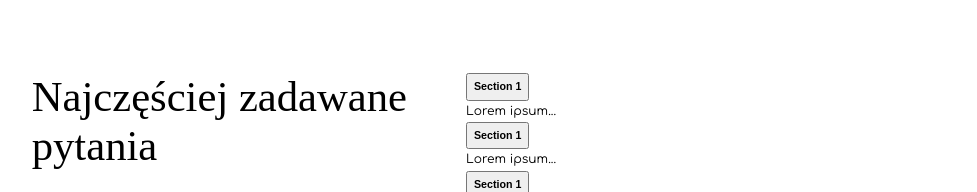
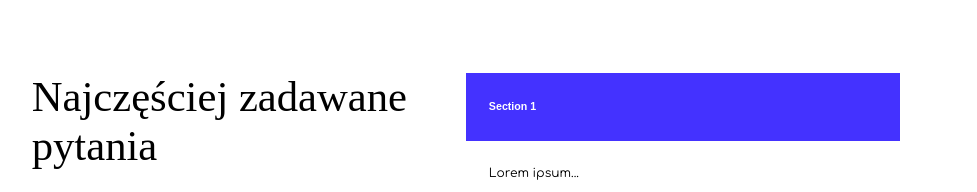
Before and after one commit to MrEyelet/empress, a plain HTML site: page index.html in a window 1280 px wide. Shown: the part 755-947 px from the top of the page, without its empty margins (174-1151 px from the left). Drawn offline with Linux system fonts and the light colour scheme; a web font is replaced by a local one.

Commit message:
accordion style

```diff
--- a/index.html
+++ b/index.html
@@ -68,7 +68,7 @@
             <div class="section__col">
               <ul class="accordion">
                 <li class="accordion_el">
-                  <button class="accordion__trigger text-title">Section 1</button>
+                  <button class="accordion__trigger text-title"><span class="accordion__title">Section 1</span class="accordion__ic"></button>
                   <div class="accordion__panel">
                     <p class="accordion__content text-normal">Lorem ipsum...</p>
                   </div>
--- /dev/null
+++ b/sass/components/accordion.scss
@@ -0,0 +1,21 @@
+.accordion {
+  &__trigger {
+    width: 100%;
+    padding: 3rem;
+    text-align: left;
+    background-color: $color-brand-primary;
+    color: $color-white;
+    border: none;
+    outline: none;
+    &.active {
+      background-color: $color-white;
+      color: $color-brand-primary;
+    }
+    &:hover {
+      cursor: pointer;
+    }
+  }
+  &__panel {
+    padding: 3rem;
+  }
+}
--- a/sass/style.scss
+++ b/sass/style.scss
@@ -32,3 +32,4 @@
 @import "components/contact";
 @import "components/illustration-hero";
 @import "components/slider";
+@import "components/accordion";
```
Also changed, not shown: css/style.min.css.
